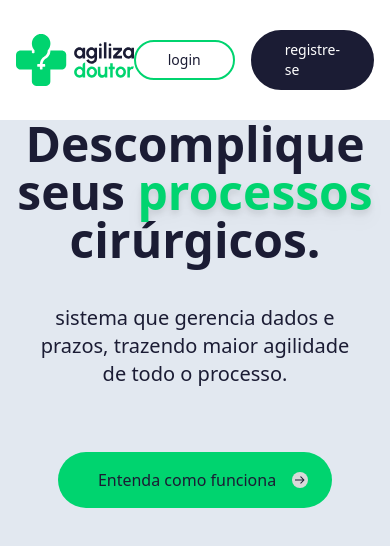
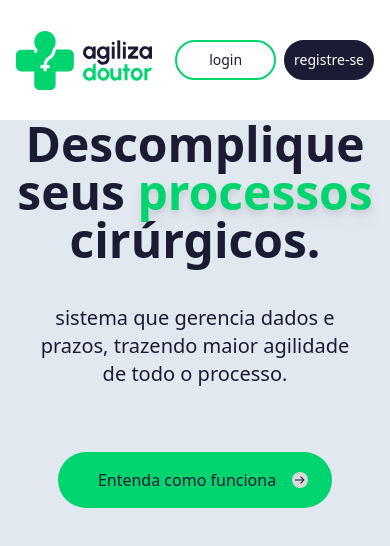
Before and after one commit to Paulo-Moncaio/agiliza-doutor-lp, a Next.js app: page / in a window 390 px wide. Shown: the top 546 px of the page. Built offline with nearby package versions, Linux system fonts and the light colour scheme.

Commit message:
adjusts header

```diff
--- a/src/components/Header.tsx
+++ b/src/components/Header.tsx
@@ -24,6 +24,7 @@ export default function Header() {
               width={136}
               height={59}
               alt={'agiliza doutor logo'}
+              className="border-none"
             />
           </Link>
           <nav className="hidden md:flex items-center justify-between gap-4 text-sm">
@@ -33,7 +34,7 @@ export default function Header() {
             <NavLink href={'#blog'}>blog</NavLink>
             <NavLink href={'#solicitar uma demo'}>solicitar uma demo</NavLink>
           </nav>
-          <div className="flex items-center gap-4">
+          <div className="flex items-center gap-2 sm:gap-4">
             <Link
               className="rounded-full border-[2px] px-8 hover:bg-agiliza-green transition-all duration-300  border-agiliza-green flex items-center gap-2 py-2 text-sm"
               href="#"
@@ -41,7 +42,7 @@ export default function Header() {
               <span>login</span>
             </Link>
             <Link
-              className="bg-agiliza-azul-naval text-white hover:bg-transparent border-[2px] transition-colors duration-300 border-agiliza-azul-naval px-8 rounded-full flex items-center gap-2 py-2 text-sm font-medium"
+              className="bg-agiliza-azul-naval text-white hover:text-agiliza-azul-naval hover:bg-transparent border-[2px] transition-colors duration-300 border-agiliza-azul-naval px-2 md:px-8 rounded-full flex items-center gap-2 py-2 text-sm font-medium"
               href="#"
             >
               <span>registre-se</span>
```
